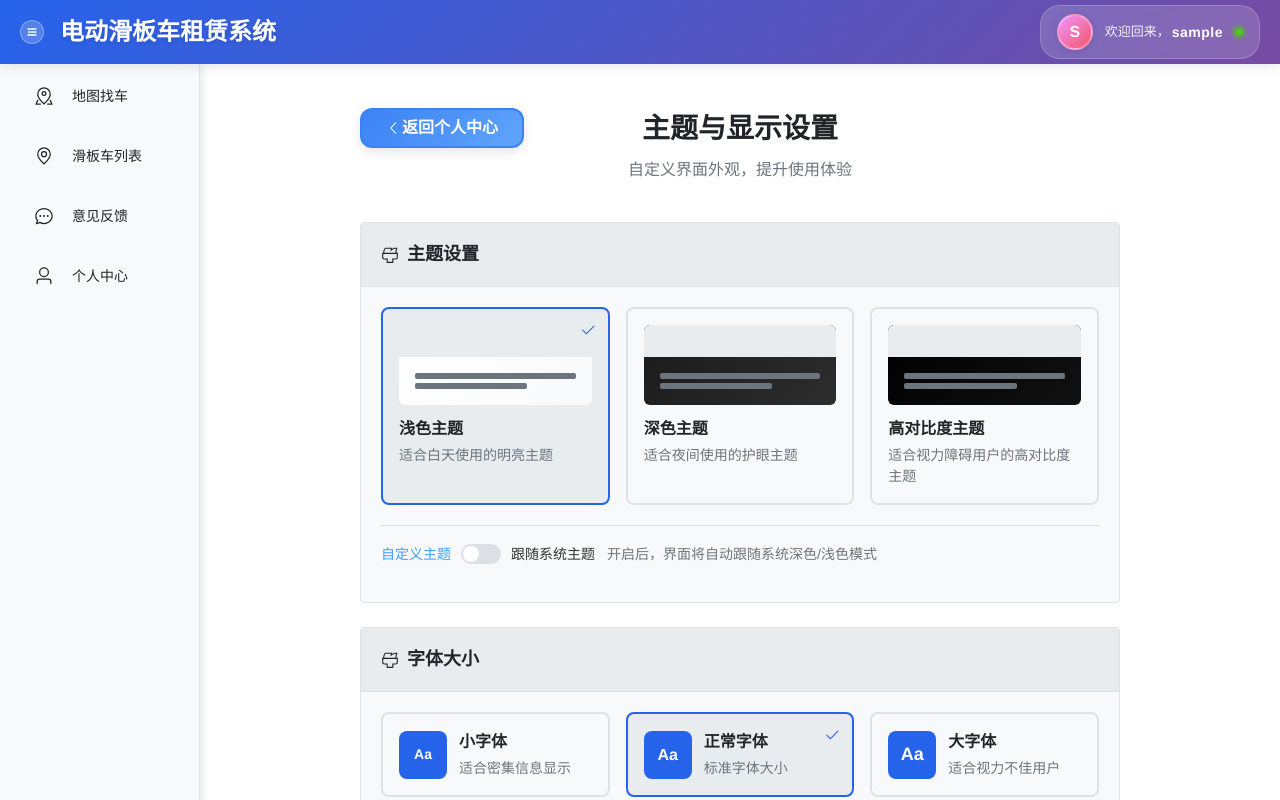
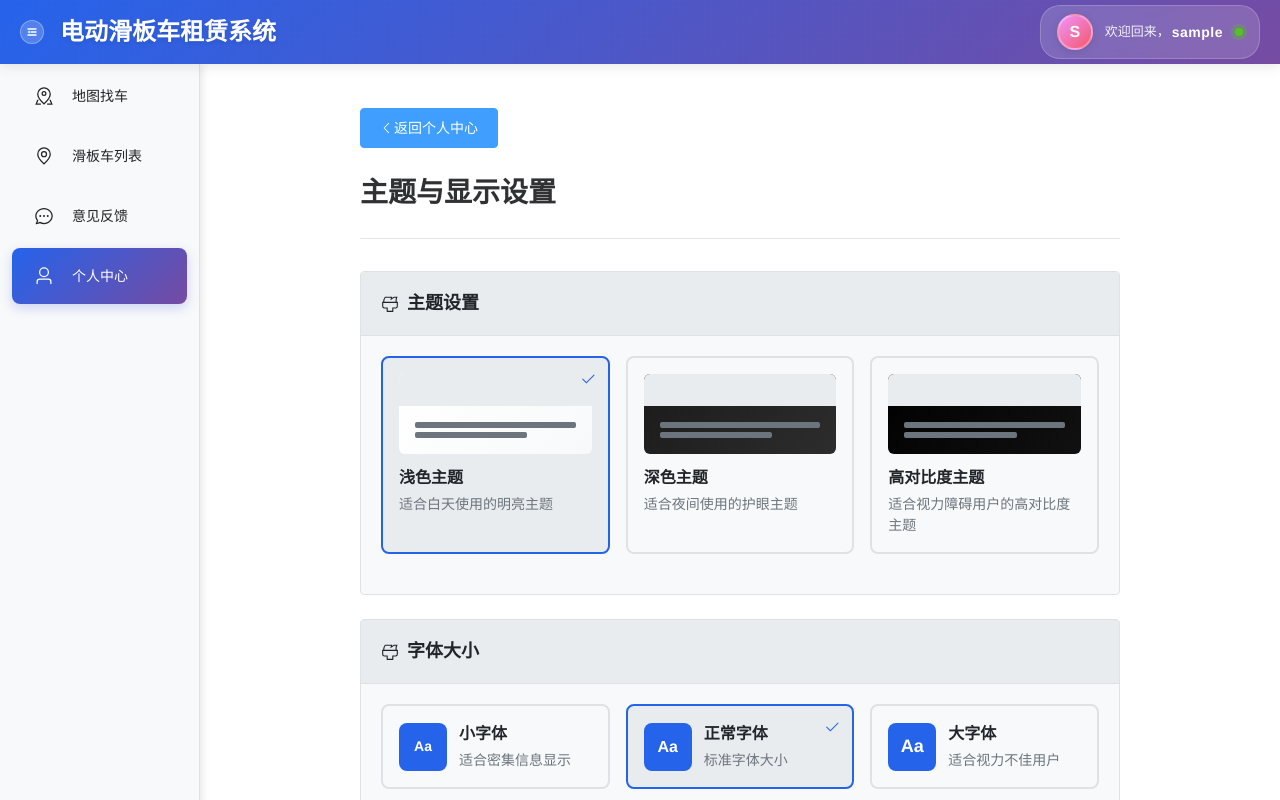
Before and after one commit to sunnachuan/hiring-electric-scooters, a Vue app in the folder frontend/: page /theme-settings in a window 1280 px wide. Shown: the top 800 px of the page. Built offline with nearby package versions, Linux system fonts and the light colour scheme; sample sign-in values are in the browser's storage.

Commit message:
修复个人中心页面样式

```diff
--- a/frontend/src/App.vue
+++ b/frontend/src/App.vue
@@ -248,7 +248,8 @@ const activeMenu = computed(() => {
       path.startsWith('/my-bookings') ||
       path.startsWith('/account-settings') ||
       path.startsWith('/change-password') ||
-      path.startsWith('/insurance-terms')) {
+      path.startsWith('/insurance-terms') ||
+      path.startsWith('/theme-settings')) {
     return '/profile'
   }
 
--- a/frontend/src/stores/theme.js
+++ b/frontend/src/stores/theme.js
@@ -6,16 +6,13 @@ import {
   getCurrentTheme,
   getCurrentFontSize,
   applyTheme,
-  applyFontSize,
-  detectSystemTheme,
-  watchSystemTheme
+  applyFontSize
 } from '@/utils/theme'
 
 export const useThemeStore = defineStore('theme', () => {
   // 状态
   const currentTheme = ref(getCurrentTheme())
   const currentFontSize = ref(getCurrentFontSize())
-  const followSystem = ref(false)
 
   // 计算属性
   const themeConfig = computed(() => THEMES[currentTheme.value])
@@ -30,7 +27,6 @@ export const useThemeStore = defineStore('theme', () => {
     if (themeExists) {
       currentTheme.value = theme
       applyTheme(theme)
-      followSystem.value = false
     }
   }
 
@@ -41,26 +37,9 @@ export const useThemeStore = defineStore('theme', () => {
     }
   }
 
-  const toggleFollowSystem = () => {
-    followSystem.value = !followSystem.value
-
-    if (followSystem.value) {
-      const systemTheme = detectSystemTheme()
-      setTheme(systemTheme)
-
-      // 监听系统主题变化
-      watchSystemTheme((theme) => {
-        if (followSystem.value) {
-          setTheme(theme)
-        }
-      })
-    }
-  }
-
   const resetSettings = () => {
     setTheme('light')
     setFontSize('normal')
-    followSystem.value = false
   }
 
   // 初始化
@@ -68,22 +47,12 @@ export const useThemeStore = defineStore('theme', () => {
     // 应用初始设置
     applyTheme(currentTheme.value)
     applyFontSize(currentFontSize.value)
-
-    // 监听系统主题变化（如果启用）
-    if (followSystem.value) {
-      watchSystemTheme((theme) => {
-        if (followSystem.value) {
-          setTheme(theme)
-        }
-      })
-    }
   }
 
   return {
     // 状态
     currentTheme,
     currentFontSize,
-    followSystem,
 
     // 计算属性
     themeConfig,
@@ -94,7 +63,6 @@ export const useThemeStore = defineStore('theme', () => {
     // 动作
     setTheme,
     setFontSize,
-    toggleFollowSystem,
     resetSettings,
     initialize
   }
--- a/frontend/src/utils/theme.js
+++ b/frontend/src/utils/theme.js
@@ -113,23 +113,6 @@ function initializeTheme() {
   applyFontSize(fontSize)
 }
 
-// 检测系统主题偏好
-function detectSystemTheme() {
-  if (window.matchMedia && window.matchMedia('(prefers-color-scheme: dark)').matches) {
-    return 'dark'
-  }
-  return 'light'
-}
-
-// 监听系统主题变化
-function watchSystemTheme(callback) {
-  if (window.matchMedia) {
-    window.matchMedia('(prefers-color-scheme: dark)').addEventListener('change', (e) => {
-      callback(e.matches ? 'dark' : 'light')
-    })
-  }
-}
-
 // 获取主题配置
 function getThemeConfig() {
   return {
@@ -154,8 +137,6 @@ export {
   applyTheme,
   applyFontSize,
   initializeTheme,
-  detectSystemTheme,
-  watchSystemTheme,
   getThemeConfig,
   resetToDefaults
 }
--- a/frontend/src/views/Profile.vue
+++ b/frontend/src/views/Profile.vue
@@ -1531,10 +1531,15 @@ html[data-theme="high-contrast"] .user-role {
     padding: 40px 16px 16px;
   }
 
-  /* 手机版头像布局调整 */
+  /* 手机版头像布局调整 - 删除多余的浅蓝色边框 */
   .left-section {
     flex-direction: column;
     gap: 15px;
+    background: transparent !important;
+    border: none !important;
+    box-shadow: none !important;
+    padding: 0 !important;
+    backdrop-filter: none !important;
   }
 
   .user-name-section {
--- a/frontend/src/views/ThemeSettings.vue
+++ b/frontend/src/views/ThemeSettings.vue
@@ -1,14 +1,16 @@
 <template>
   <div class="theme-settings">
-    <div class="settings-header">
-      <div class="back-btn-container">
-        <el-button @click="$router.back()" type="primary" size="large" class="back-btn">
-          <el-icon><ArrowLeft /></el-icon>
-          返回个人中心
-        </el-button>
-      </div>
+    <!-- 返回按钮 -->
+    <div class="back-button">
+      <el-button @click="$router.back()" type="primary" size="large">
+        <el-icon><ArrowLeft /></el-icon>
+        返回个人中心
+      </el-button>
+    </div>
+
+    <!-- 页面标题 -->
+    <div class="page-header">
       <h1>主题与显示设置</h1>
-      <p class="subtitle">自定义界面外观，提升使用体验</p>
     </div>
 
     <div class="settings-content">
@@ -46,15 +48,7 @@
           </div>
         </div>
 
-        <div class="system-theme-option">
-          <el-switch
-            v-model="followSystem"
-            @change="toggleFollowSystem"
-            active-text="跟随系统主题"
-            inactive-text="自定义主题"
-          />
-          <span class="help-text">开启后，界面将自动跟随系统深色/浅色模式</span>
-        </div>
+
       </el-card>
 
       <!-- 字体大小设置 -->
@@ -148,7 +142,6 @@ const themeStore = useThemeStore()
 // 计算属性
 const currentTheme = computed(() => themeStore.currentTheme)
 const currentFontSize = computed(() => themeStore.currentFontSize)
-const followSystem = computed(() => themeStore.followSystem)
 const availableThemes = computed(() => themeStore.availableThemes)
 const availableFontSizes = computed(() => themeStore.availableFontSizes)
 const fontSizeConfig = computed(() => themeStore.fontSizeConfig)
@@ -160,10 +153,6 @@ const setTheme = (theme) => {
 
 const setFontSize = (fontSize) => {
   themeStore.setFontSize(fontSize)
-}
-
-const toggleFollowSystem = () => {
-  themeStore.toggleFollowSystem()
 }
 
 const resetSettings = () => {
@@ -191,73 +180,19 @@ onMounted(() => {
   padding: 20px;
 }
 
-.settings-header {
-  text-align: center;
-  margin-bottom: 40px;
-  position: relative;
+.back-button {
+  margin-bottom: 24px;
 }
 
-.back-btn-container {
-  position: absolute;
-  left: 0;
-  top: 0;
+.page-header {
+  margin-bottom: 32px;
+  padding-bottom: 16px;
+  border-bottom: 1px solid #e4e7ed;
 }
 
-.back-btn {
-  border-radius: 12px;
-  padding: 12px 24px;
-  font-weight: 600;
-  font-size: 16px;
-  transition: all 0.3s ease;
-  box-shadow: 0 4px 12px rgba(0, 0, 0, 0.1);
-  border: 2px solid transparent;
-}
-
-/* 浅色模式按钮样式（默认） */
- .back-btn {
-   background: linear-gradient(135deg, #3b82f6 0%, #60a5fa 100%);
-   border-color: #3b82f6;
-   color: white;
- }
-
- .back-btn:hover {
-   background: linear-gradient(135deg, #2563eb 0%, #3b82f6 100%);
-   border-color: #2563eb;
-   transform: translateY(-2px);
-   box-shadow: 0 6px 20px rgba(59, 130, 246, 0.3);
- }
-
- /* 深色模式按钮样式 */
- html[data-theme="dark"] .back-btn {
-   background: linear-gradient(135deg, #6366f1 0%, #8b5cf6 100%);
-   border-color: #6366f1;
-   color: white;
- }
-
- html[data-theme="dark"] .back-btn:hover {
-   background: linear-gradient(135deg, #4f46e5 0%, #7c3aed 100%);
-   border-color: #4f46e5;
-   transform: translateY(-2px);
-   box-shadow: 0 6px 20px rgba(99, 102, 241, 0.4);
- }
-
- /* 高对比度模式按钮样式 */
- html[data-theme="high-contrast"] .back-btn {
-   background: linear-gradient(135deg, #ffff00 0%, #ffd700 100%);
-   border-color: #ffff00;
-   color: #000000;
-   font-weight: 700;
- }
-
- html[data-theme="high-contrast"] .back-btn:hover {
-   background: linear-gradient(135deg, #ffd700 0%, #ffa500 100%);
-   border-color: #ffd700;
-   transform: translateY(-2px);
-   box-shadow: 0 6px 20px rgba(255, 255, 0, 0.5);
- }
-
-.settings-header h1 {
+.page-header h1 {
   margin: 0 0 8px 0;
+  color: #303133;
   font-size: 28px;
   font-weight: 600;
 }
```
Also changed, not shown: 74 other files (tests, documents, lock files or other folders).
